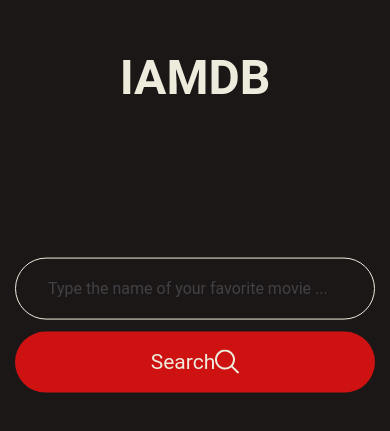
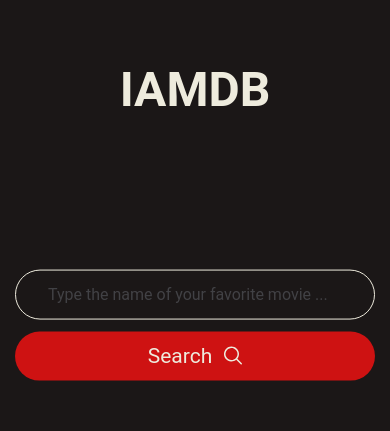
Before and after one commit to Zi-ra/IAMDB, a Vue app: page / in a window 390 px wide. Shown: the part 201-632 px from the top of the page. Built offline with nearby package versions, Linux system fonts and the light colour scheme; a web font is replaced by a local one.

Commit message:
seventh commit

```diff
--- a/src/components/HomePage.vue
+++ b/src/components/HomePage.vue
@@ -10,7 +10,7 @@
             <input type="text" placeholder="Type the name of your favorite movie ...">
             <button class="d-flex text-capitalize">
                 search
-                <SearchIcon/>
+                <SearchIcon class="icon"/>
             </button>
         </div>
     </div>
@@ -77,9 +77,17 @@
             flex:none;
             width: 100%;
         }
+        input{
+            padding: 12px 32px;
+        }
         button{
+            padding: 12px 24px;
             margin: 12px 0 0;
             justify-content: center;
         }
+        .icon{
+            width: 18px;
+            margin-left: 12px;
+        }
     }
 </style>
```
